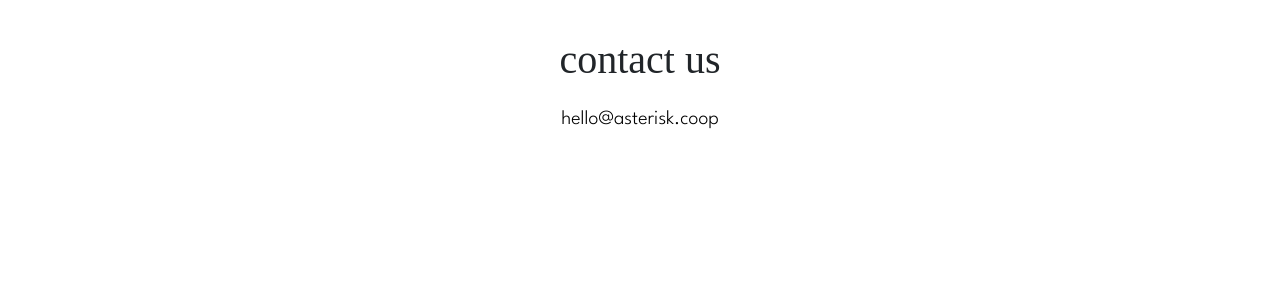
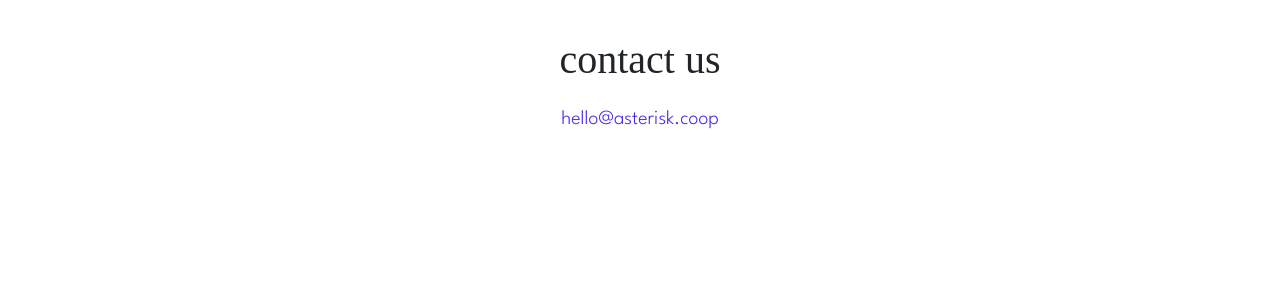
Before and after one commit to asterisk-labs/asterisk-labs.github.io, a Jekyll site: the page built from contact.html, in a window 1280 px wide. Shown: the part 205-505 px from the top of the page. Built offline with Jekyll 4.4.1, drawn with Linux system fonts in a browser that asks for light colours; some web fonts are replaced.

Commit message:
style colour changes

```diff
--- a/_includes/footer.html
+++ b/_includes/footer.html
@@ -17,6 +17,6 @@
     <div class="text-center">
         <p>ASTERISK LABORATORIES CO-OPERATIVE LIMITED<br>86-90 Paul Street, London, England, EC2A 4NE</p>
         <a href='https://www.uk.coop/'><img src='/assets/imgs/member-of-coops-uk.png' height='64px' /></a><a href='https://www.workers.coop/'><img src='/assets/imgs/member-of-workers-coop.png' height='64px' /></a>
-      <p><a class="fw-bold" href="privacy-policy.html">privacy policy</a></p>
+      <p><a class="fw-bold" href="privacy-policy.html" style='color:black;'>privacy policy</a></p>
     </div>
 </footer>
--- a/_includes/header.html
+++ b/_includes/header.html
@@ -1,6 +1,6 @@
 <header class="mb-auto">
 <div>
-    <a href="/index.html"><h3 class="float-md-start mb-0"><img src="/assets/imgs/logo-asterisk-alt.png" height="40" class="logo" />asterisk labs</h3></a>
+    <a href="/index.html"><h3 class="float-md-start mb-0" id='logo-text'><img src="/assets/imgs/logo-asterisk-alt.png" height="40" class="logo" />asterisk labs</h3></a>
     <nav class="nav nav-masthead justify-content-center float-md-end">
       {% for item in site.data.navigation %}
         <a class="nav-link fw-bold py-1 px-0 {% if page.url == item.url %}active{% endif %}"
--- a/assets/css/style.css
+++ b/assets/css/style.css
@@ -86,19 +86,26 @@
 }
 
 .logo {
-
     margin: 0 10px;
 }
 
-.name-list {
+#logo-text {
+    color:black;
+}
+#logo-text:hover {
+    color:#492ae8;
+}
+
+.name-list a {
     display: flex;
     flex-direction: column;
     text-align: center;
+    color: black !important;
 }
 
 a {
     text-decoration: none;
-    color: black;
+    color: #492ae8;
 }
 
 a:hover {
```
Also changed, not shown: index.md (+1 -1 lines).
